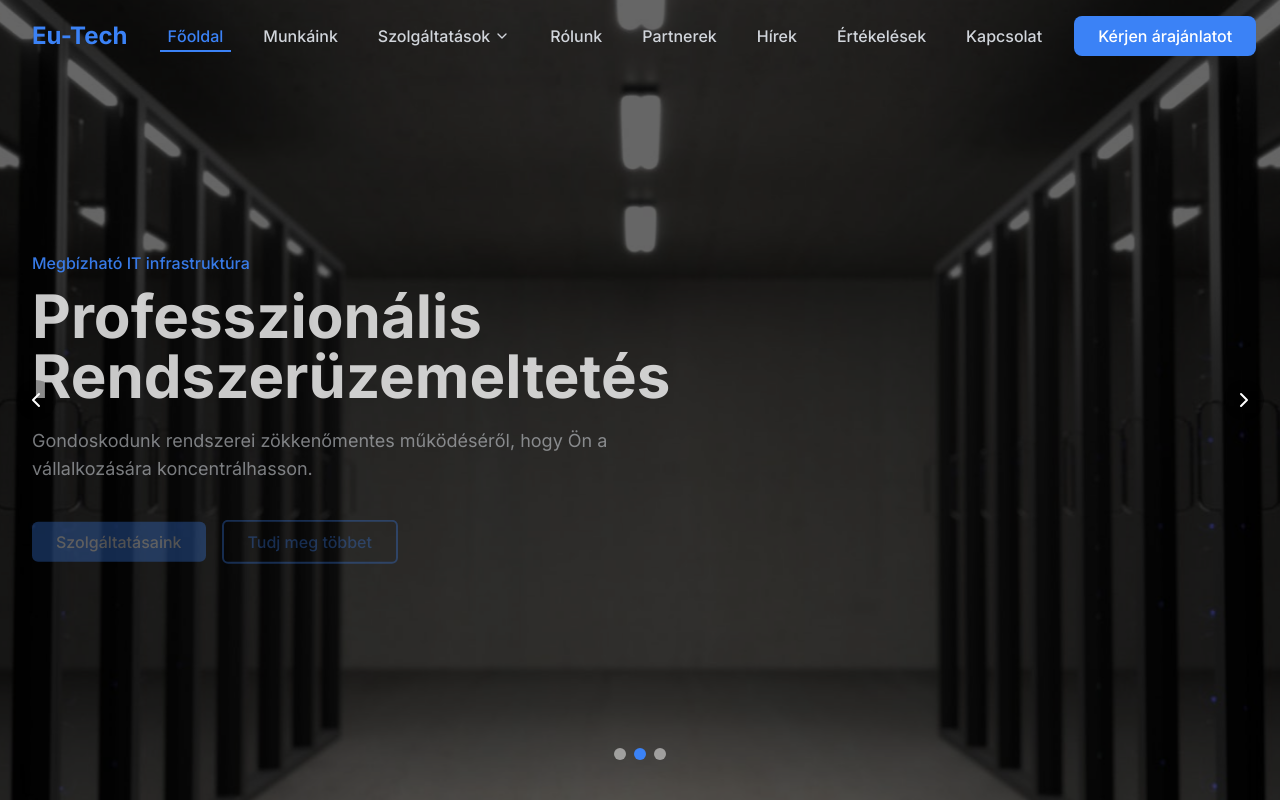
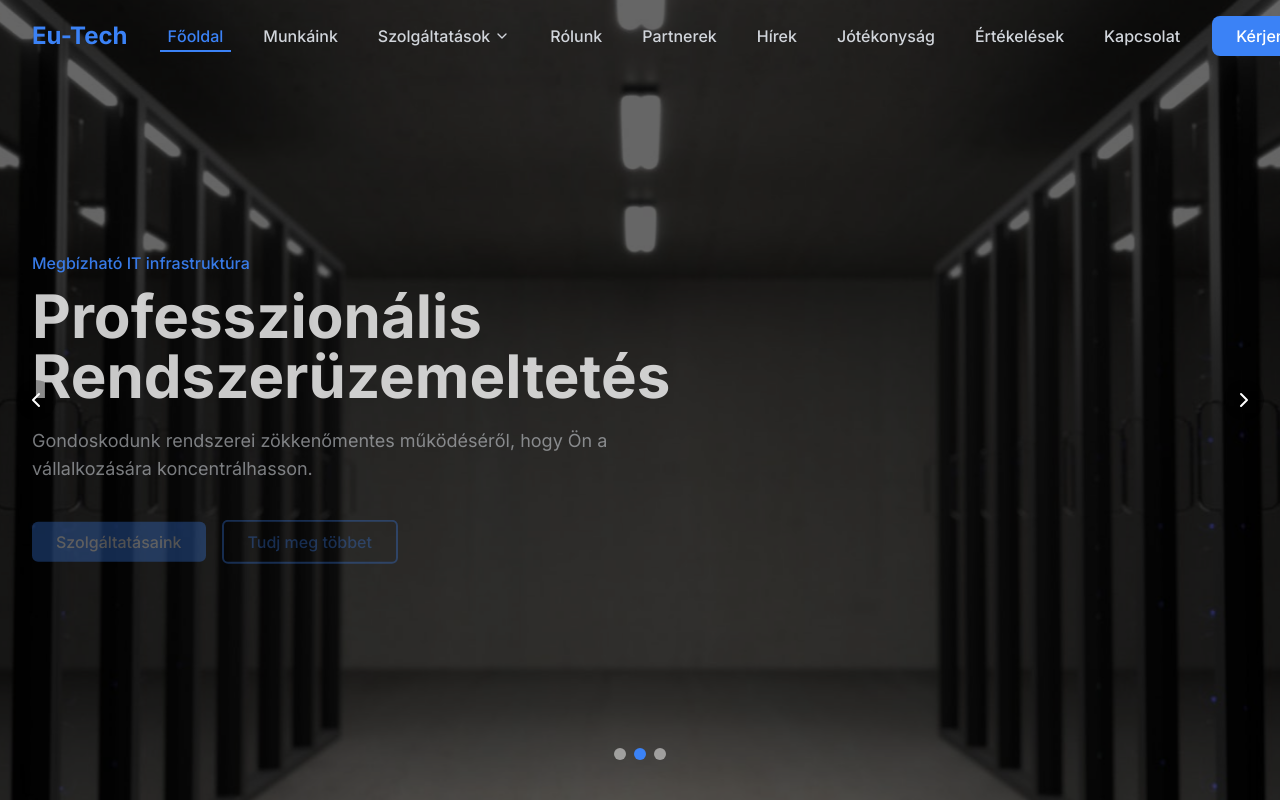
Before and after one commit to informatika-ux/website, a React (Vite) app: page / in a window 1280 px wide. Shown: the top 800 px of the page. Built offline with nearby package versions, Linux system fonts and the light colour scheme.

Commit message:
Updated Navbar.tsx

```diff
--- a/src/components/Navbar.tsx
+++ b/src/components/Navbar.tsx
@@ -47,6 +47,7 @@ const Navbar = () => {
     { name: 'Rólunk', path: '/about' },
     { name: 'Partnerek', path: '/partners' },
     { name: 'Hírek', path: '/news' },
+    { name: 'Jótékonyság', path: '/jotekonysag' },
     { name: 'Értékelések', path: '/reviews' },
     { name: 'Kapcsolat', path: '/contact' }
   ];
```
